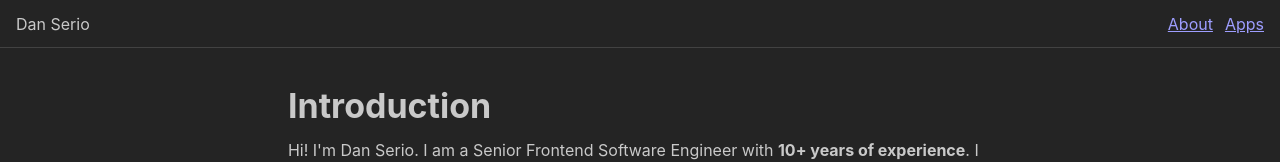
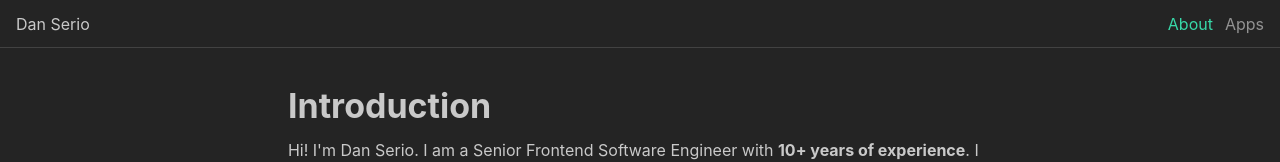
Before and after one commit to DanielSerio/danserio, a React (Vite) app: page / in a window 1280 px wide. Shown: the top 162 px of the page. Built offline with nearby package versions, Linux system fonts and the light colour scheme.

Commit message:
navigation styles

```diff
--- a/src/module/Core/components/layout/AppHeader.tsx
+++ b/src/module/Core/components/layout/AppHeader.tsx
@@ -1,15 +1,12 @@
 import { Flex, Text } from "@mantine/core";
-import { NavLink } from "react-router-dom";
+import { Nav } from "../navigation/Nav";
 
 export function AppHeader() {
   return (
     <Flex align="center" justify="space-between" px="md" h={48}>
       <Text>Dan Serio</Text>
 
-      <Flex component="nav" align="center" gap="sm">
-        <NavLink to="/"> About </NavLink>
-        <NavLink to="/apps">Apps</NavLink>
-      </Flex>
+      <Nav />
     </Flex>
   );
 }
--- /dev/null
+++ b/src/module/Core/components/navigation/Nav.tsx
@@ -0,0 +1,11 @@
+import { Flex } from "@mantine/core";
+import { NavLink } from "react-router-dom";
+
+export function Nav() {
+  return (
+    <Flex component="nav" align="center" gap="sm">
+      <NavLink to="/">About</NavLink>
+      <NavLink to="/apps">Apps</NavLink>
+    </Flex>
+  );
+}
--- /dev/null
+++ b/src/module/Core/styles/global/_navigation.scss
@@ -0,0 +1,20 @@
+nav {
+  a {
+    opacity: 0.67;
+    color: inherit;
+    text-decoration: none;
+
+    &:hover {
+      text-decoration: underline;
+    }
+
+    &.active,
+    &:hover {
+      opacity: 1;
+    }
+
+    &.active {
+      color: var(--mantine-color-anchor);
+    }
+  }
+}
--- a/src/module/Core/styles/global/index.scss
+++ b/src/module/Core/styles/global/index.scss
@@ -1,2 +1,3 @@
 @forward "mantine";
 @forward "reset";
+@forward "navigation";
```
